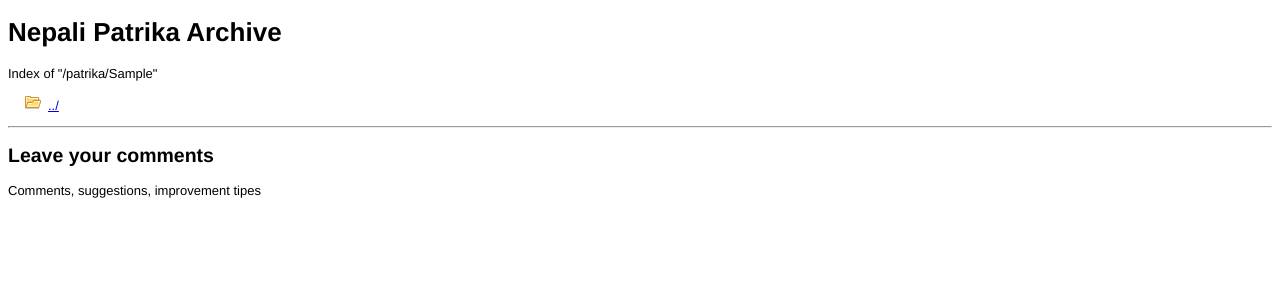
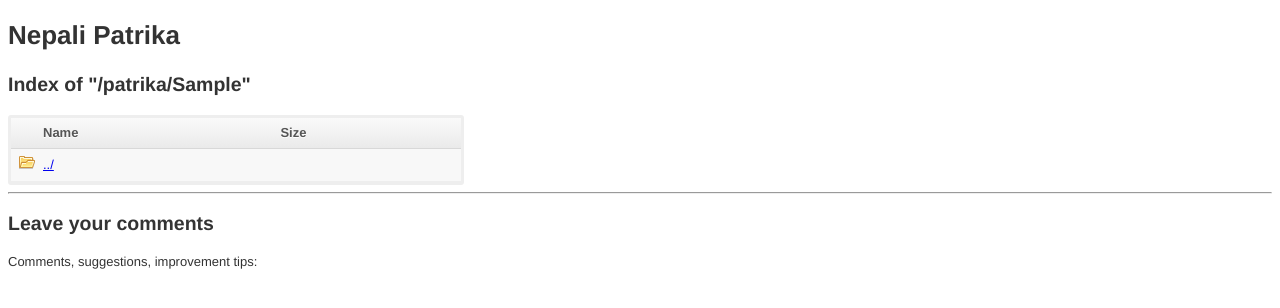
Before and after one commit to bibstha/NepaliNewsHoster, a Django app: template template/fileindex/index.html in a window 1280 px wide. Shown: the top 308 px of the page. Run offline with Django 3.2, Linux system fonts and the light colour scheme; the template is opened without the code that fills it: most values are stand-ins (such as "Sample title", 1, 10 or a date in 2020); parts of the project's set-up code (start-up, migrations or seed data) failed here and were passed over; some libraries are stand-ins or nearby versions.

Commit message:
New design changes and refactoring of template to base.html

```diff
--- /dev/null
+++ b/media_dir/style.css
@@ -0,0 +1,60 @@
+body {
+  font: 13px Helvetica,arial,freesans,clean,sans-serif;
+  line-height: 1.4;
+  color: #333;
+}
+
+.dir { list-style: square url(/patrika/media/fileindex/folder_icon.png); }
+li.file { list-style: square url(/patrika/media/fileindex/pdf_icon.png); }
+
+.file_name { width: 200px; }
+.file_size { width: 100px; }
+table {
+  border-collapse: collapse;
+  border-spacing: 0;
+  font-size: 100%;
+  font: inherit;
+  text-align: left;
+  width: 100%
+}
+th {
+  text-align: left;
+  font-weight: bold;
+  padding: 6px 3px;
+  color: #555;
+  text-shadow: 0 1px 0 white;
+  border-bottom: 1px solid #D8D8D8;
+  background: #FAFAFA;
+  background: -moz-linear-gradient(#FAFAFA,#EAEAEA);
+  background: -webkit-linear-gradient(#FAFAFA,#EAEAEA);
+  -ms-filter: "progid:DXImageTransform.Microsoft.gradient(startColorstr='#fafafa',endColorstr='#eaeaea')";
+}
+td {
+  background: #F8F8F8;
+  border-bottom: 1px solid #EEE;
+  padding: 7px 3px;
+  color: #484848;
+  vertical-align: middle;
+}
+.dir_icon, .file_icon {
+  width: 17px;
+  padding-right: 2px;
+  padding-left: 10px;
+  background-position: 8px 5px;
+  background-repeat: no-repeat;
+}
+
+.dir_icon {
+  background-image: url(/patrika/media/fileindex/folder_icon.png);
+}
+
+.file_icon {
+  background-image: url(/patrika/media/fileindex/pdf_icon.png);
+}
+
+.bubble {
+  padding: 3px;
+  background: #EEE;
+  border-radius: 3px;
+  width: 450px;
+}
--- /dev/null
+++ b/template/base.html
@@ -0,0 +1,47 @@
+<!DOCTYPE html>
+<html lang="en">
+<!--
+___.   .__                  __   .__                   /\                 /\
+\_ |__ |  |__ _____ _______|  | _|  |__ _____ _______  \ \    _____      / /
+ | __ \|  |  \\__  \\_  __ \  |/ /  |  \\__  \\_  __ \  \ \  /     \    / /
+ | \_\ \   Y  \/ __ \|  | \/    <|   Y  \/ __ \|  | \/   \ \|  Y Y  \  / /
+ |___  /___|  (____  /__|  |__|_ \___|  (____  /__|       \ \__|_|  / / /
+     \/     \/     \/           \/    \/     \/            \/     \/  \/
+-->
+<head>
+  <link rel="stylesheet" href="style.css" />
+  <title>Bharkhar.com{% block title %}{% endblock %}</title>
+  <link href="{{ MEDIA_URL }}style.css"  rel="stylesheet" type="text/css">
+
+  <!-- GoogleAnalytics -->
+  <script type="text/javascript">
+  var _gaq = _gaq || [];
+  _gaq.push(['_setAccount', 'UA-33001355-1']);
+  _gaq.push(['_trackPageview']);
+
+  (function() {
+    var ga = document.createElement('script'); ga.type = 'text/javascript'; ga.async = true;
+    ga.src = ('https:' == document.location.protocol ? 'https://ssl' : 'http://www') + '.google-analytics.com/ga.js';
+    var s = document.getElementsByTagName('script')[0]; s.parentNode.insertBefore(ga, s);
+  })();
+  </script>
+  <!-- End GoogleAnalytics -->
+
+</head>
+<body>
+    <h1 id="title">{% block page_header %}{% endblock %}</h1>
+    <div id="content">
+        {% block content %}{% endblock %}
+    </div>
+    <div id="sidebar">
+        {% block sidebar %}
+        {% comment %}
+        <ul>
+            <li><a href="/">Home</a></li>
+            <li><a href="/blog/">Blog</a></li>
+        </ul>
+        {% endcomment %}
+        {% endblock %}
+    </div>
+</body>
+</html>
--- a/template/fileindex/index.html
+++ b/template/fileindex/index.html
@@ -1,3 +1,5 @@
+{% extends 'base.html' %}
+
 {% comment %}
 Available Variables
 * list
@@ -5,43 +7,11 @@ Available Variables
 * baseName (for instance patrika)
 {% endcomment %}
 {% load staticfiles %}
-<!DOCTYPE html>
-<html>
-<!--
-___.   .__                  __   .__                   /\                 /\
-\_ |__ |  |__ _____ _______|  | _|  |__ _____ _______  \ \    _____      / /
- | __ \|  |  \\__  \\_  __ \  |/ /  |  \\__  \\_  __ \  \ \  /     \    / /
- | \_\ \   Y  \/ __ \|  | \/    <|   Y  \/ __ \|  | \/   \ \|  Y Y  \  / /
- |___  /___|  (____  /__|  |__|_ \___|  (____  /__|       \ \__|_|  / / /
-     \/     \/     \/           \/    \/     \/            \/     \/  \/
--->
-<head>
-<title>Nepali Patrika</title>
-<style>
-body { font-family: "helvetica neue", helvetica, arial, sans-serif; font-size: 13px; }
-.dir {
-	list-style: square url({{ MEDIA_URL }}folder_icon.png);
-}
-.file {
-	list-style: square url({{ MEDIA_URL }}pdf_icon.png);
-}
-</style>
-<!-- GoogleAnalytics -->
-<script type="text/javascript">
-var _gaq = _gaq || [];
-_gaq.push(['_setAccount', 'UA-33001355-1']);
-_gaq.push(['_trackPageview']);
 
-(function() {
-  var ga = document.createElement('script'); ga.type = 'text/javascript'; ga.async = true;
-  ga.src = ('https:' == document.location.protocol ? 'https://ssl' : 'http://www') + '.google-analytics.com/ga.js';
-  var s = document.getElementsByTagName('script')[0]; s.parentNode.insertBefore(ga, s);
-})();
-</script>
-<!-- End GoogleAnalytics -->
-</head>
-<body>
+{% block title %}Nepali Patrika{% endblock %}
+{% block page_header %}Nepali Patrika{% endblock %}
 
+{% block content %}
 <!-- fb stuff -->
 <div id="fb-root"></div>
 <script>(function(d, s, id) {
@@ -53,28 +23,55 @@ _gaq.push(['_trackPageview']);
 }(document, 'script', 'facebook-jssdk'));</script>
 <!-- end of fb stuff -->
 
-<h1>Nepali Patrika Archive</h1>
-<span>Index of "/patrika/{{ relPath }}"</span>
-<ul>
+<h2>Index of "/patrika/{{ relPath }}"</h2>
+<div class="bubble">
+<table class="file_list">
+	<thead>
+		<tr>
+      <th></th><th>Name</th><th>Size</th>
+    </tr>
+  </thead>
+  <tbody>
+
   {% if relPath != "." %}
-		<li class="dir"><a href="..">../</a></li>
+  <tr>
+  	<td class="dir_icon"></td>
+    <td class="dir"><a href="..">../</a></td><td></td>
+  </tr>
   {% endif %}
 
+  {% spaceless %}
   {% for listType, listValues in list.iteritems %}
     {% if listType == "dirList" %}
       {% for name in listValues %}
-				<li class="dir"><a href="./{{ name }}/">{{ name }}/</a></li>
+        {% cycle ' alt' '' as rowClass silent %}
+        <tr class="dir{{ rowClass }}">
+        	<td class="dir_icon"></td>
+        	<td><a href="./{{ name.0 }}/">{{ name.0 }}/</a></td></td><td></td>
+        </tr>
       {% endfor %}
     {% elif listType == "fileList" %}
       {% for name in listValues %}
-				<li class="file"><a href="{% static '' %}{{ relPath }}/{{ name }}">{{ name }}</a></li>
+        {% cycle rowClass %}
+        <tr class="file{{ rowClass }}">
+        	<td class="file_icon"></td>
+        	<td class="file_name"><a href="{% static '' %}{{ relPath }}/{{ name.0 }}">{{ name.0 }}</a></td>
+        	<td class="file_size">{{ name.1 }}</td>
+        	<!--<td class="file_download">
+        	  <a href="">Report Issue</a>
+        	</td>-->
+        </tr>
       {% endfor %}
     {% endif %}
   {% endfor %}
-</ul>
+  {% endspaceless %}
+
+  </tbody>
+  </table>
+  </div>
 <hr/>
 <h2>Leave your comments</h2>
-<p>Comments, suggestions, improvement tipes</p>
+<p>Comments, suggestions, improvement tips:</p>
 <div class="fb-comments" data-href="http://bharkhar.com/patrika/" data-num-posts="20" data-width="470"></div>
-</body>
-</html>
+
+{% endblock %}
```
Also changed, not shown: fileindex/models.py (+11 -3 lines), media_dir/fileindex/folder_icon.png (renamed from media_dir/folder_icon.png), media_dir/fileindex/pdf_icon.png (renamed from media_dir/pdf_icon.png). Lines whose indentation alone changed are shown as unchanged.
